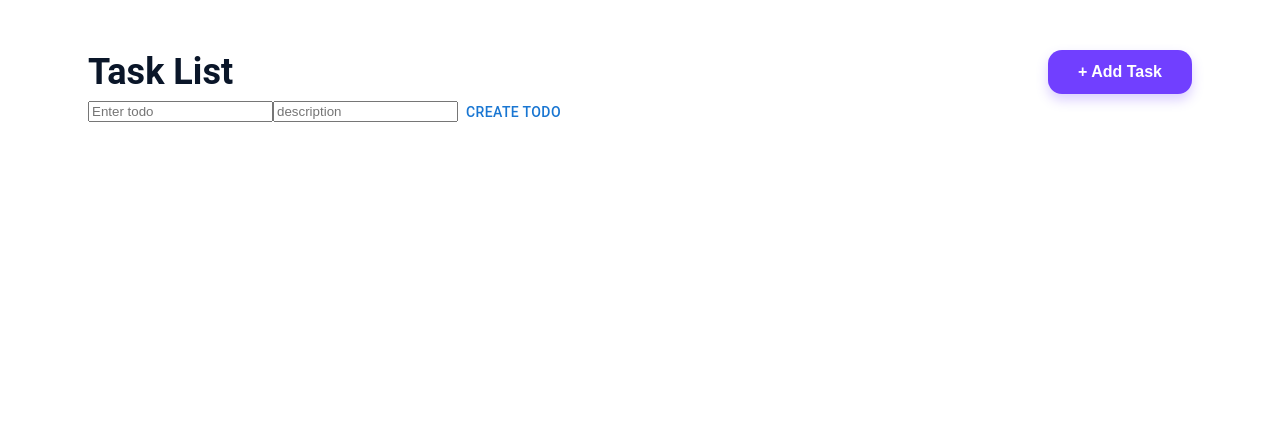
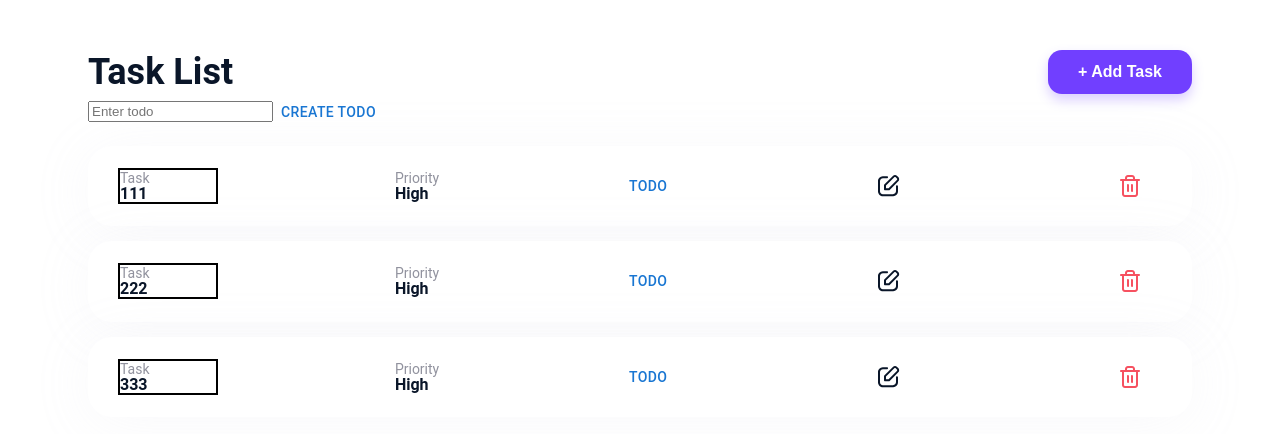
Before and after one commit to sunha-shin/todolist, a React (Create React App) app: page / in a window 1280 px wide. Shown: the top 434 px of the page. Built offline with nearby package versions, Linux system fonts and the light colour scheme.

Commit message:
remove unused key of todo model

```diff
--- a/src/App.tsx
+++ b/src/App.tsx
@@ -3,9 +3,6 @@ import Container from '@mui/material/Container';
 import { dayNames, monthNames } from 'service/const/dateNames';
 import CreateTodo from 'view/component/todo/CreateTodo';
 import ShowTodo from 'view/component/todo/ShowTodo';
-import GlobalStyle from 'GlobalStyle';
-import { EditIcon, TrashCanIcon } from 'resource/icons';
-import { Button } from '@mui/material';
 import styled from 'styled-components';
 
 const App = () => {
--- a/src/redux/todo/todoReducer.ts
+++ b/src/redux/todo/todoReducer.ts
@@ -9,7 +9,11 @@ interface TodoStateType {
 }
 
 const INITIAL_STATE: TodoStateType = {
-  todoList: [],
+  todoList: [
+    { id: '111', title: '111', priority: 0, isCompleted: 0 },
+    { id: '222', title: '222', priority: 0, isCompleted: 0 },
+    { id: '333', title: '333', priority: 0, isCompleted: 0 },
+  ],
 };
 
 const todoReducer: Reducer<TodoStateType, TodoActionTypes> = (
--- a/src/service/model/Todo.ts
+++ b/src/service/model/Todo.ts
@@ -3,8 +3,8 @@ import CircularProgress from '@mui/material/CircularProgress';
 export interface Todo {
   id: string | number;
   title: string | number;
-  desc?: string | number;
   isCompleted?: number;
+  priority: number;
 }
 
 export const todoIsCompeted: string[] = ['Todo', 'InProgress', 'Done', 'aaa'];
--- a/src/view/component/todo/CreateTodo.tsx
+++ b/src/view/component/todo/CreateTodo.tsx
@@ -11,7 +11,6 @@ const CreateTodo = () => {
 
   const [createTodoInput, setCreateTodoInput] = useState<Partial<Todo>>({
     title: '',
-    desc: '',
   });
 
   const onChange = (e: React.ChangeEvent<HTMLInputElement>) => {
@@ -26,7 +25,7 @@ const CreateTodo = () => {
       return;
     }
     dispatch(createTodo({ ...createTodoInput, id: nanoid(), isCompleted: 0 }));
-    setCreateTodoInput({ ...createTodoInput, title: '', desc: '' });
+    setCreateTodoInput({ ...createTodoInput, title: '' });
   };
 
   return (
@@ -39,14 +38,7 @@ const CreateTodo = () => {
         onChange={onChange}
         dataTestId={'data1'}
       />
-      <Input
-        type={'text'}
-        name={'desc'}
-        value={createTodoInput.desc}
-        placeholder={'description'}
-        onChange={onChange}
-        dataTestId={'data2'}
-      />
+
       <Button onClick={onClick}>Create Todo</Button>
     </div>
   );
--- a/src/view/component/todo/ShowTodo.tsx
+++ b/src/view/component/todo/ShowTodo.tsx
@@ -15,8 +15,8 @@ const ShowTodo = () => {
   const [updateTodoInput, setUpdateTodoInput] = useState<Todo>({
     id: '',
     title: '',
-    desc: '',
     isCompleted: 0,
+    priority: 0,
   });
   const [showUpdateInput, setShowUpdateInput] = useState<boolean>(false);
   console.log(updateTodoInput);
@@ -91,14 +91,6 @@ const ShowTodo = () => {
             onChange={onChangeUpdate}
             dataTestId={'data1'}
           />
-          <Input
-            type={'text'}
-            name={'desc'}
-            value={updateTodoInput.desc}
-            placeholder={'desc'}
-            onChange={onChangeUpdate}
-            dataTestId={'data1'}
-          />
           <button onClick={changeTodo}>update todo</button>
         </>
       )}
```
